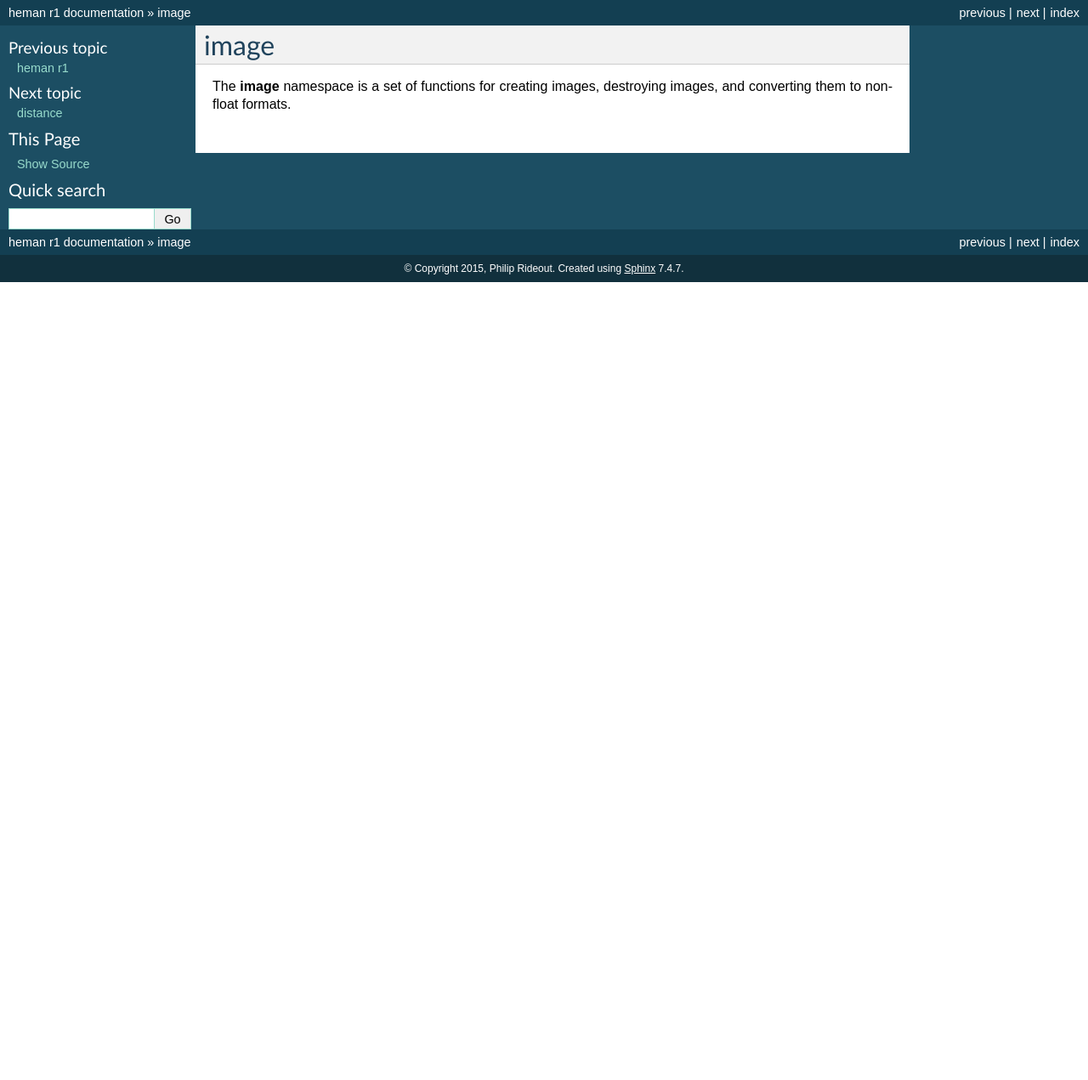
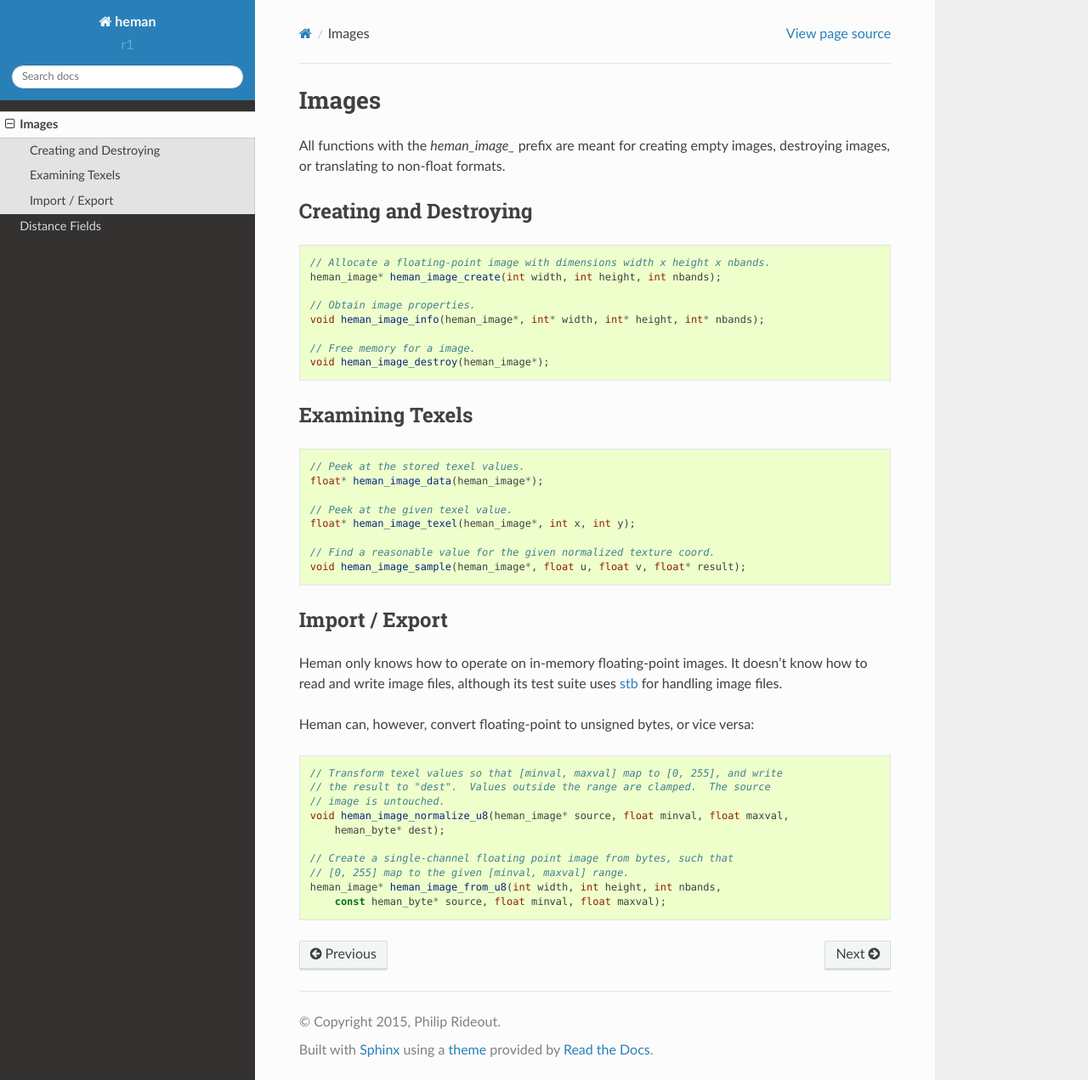
Before and after one commit to prideout/heman, a Sphinx documentation site: the page built from docs/image.rst, in a window 1280 px wide and 1271 px high. Shown: the whole window at 85% size. Built offline with Sphinx 7.4.7 and the Read the Docs theme 2.0.0, drawn with Linux system fonts in a browser that asks for light colours.

Commit message:
Flesh out documentation.

```diff
--- a/docs/conf.py
+++ b/docs/conf.py
@@ -15,6 +15,8 @@
 import sys
 import os
 import shlex
+
+on_rtd = os.environ.get('READTHEDOCS', None) == 'True'
 
 # If extensions (or modules to document with autodoc) are in another directory,
 # add these directories to sys.path here. If the directory is relative to the
@@ -109,6 +111,13 @@ todo_include_todos = False
 # The theme to use for HTML and HTML Help pages.  See the documentation for
 # a list of builtin themes.
 html_theme = 'default'
+if not on_rtd:
+    try:
+        import sphinx_rtd_theme
+        html_theme = 'sphinx_rtd_theme'
+        html_theme_path = [sphinx_rtd_theme.get_html_theme_path()]
+    except ImportError:
+        pass
 
 # Theme options are theme-specific and customize the look and feel of a theme
 # further.  For a list of options available for each theme, see the
--- a/docs/distance.rst
+++ b/docs/distance.rst
@@ -1,4 +1,4 @@
-distance
-########
+Distance Fields
+###############
 
-The **image** namespace is a set of functions for efficiently creating distance fields.
+All functions with the **heman_distance_** prefix are meant for creating distance fields, also known as Euclidean distance transforms.
--- a/docs/image.rst
+++ b/docs/image.rst
@@ -1,4 +1,52 @@
-image
-#####
+Images
+######
 
-The **image** namespace is a set of functions for creating images, destroying images, and converting them to non-float formats.
+All functions with the `heman_image_` prefix are meant for creating empty images, destroying images, or translating to non-float formats.
+
+Creating and Destroying
+=======================
+
+.. code-block:: c
+
+    // Allocate a floating-point image with dimensions width x height x nbands.
+    heman_image* heman_image_create(int width, int height, int nbands);
+
+    // Obtain image properties.
+    void heman_image_info(heman_image*, int* width, int* height, int* nbands);
+
+    // Free memory for a image.
+    void heman_image_destroy(heman_image*);
+
+Examining Texels
+================
+
+.. code-block:: c
+
+    // Peek at the stored texel values.
+    float* heman_image_data(heman_image*);
+
+    // Peek at the given texel value.
+    float* heman_image_texel(heman_image*, int x, int y);
+
+    // Find a reasonable value for the given normalized texture coord.
+    void heman_image_sample(heman_image*, float u, float v, float* result);
+
+Import / Export
+===============
+
+Heman only knows how to operate on in-memory floating-point images.  It doesn't know how to read and write image files, although its test suite uses `stb <https://github.com/nothings/stb>`_ for handling image files.
+
+Heman can, however, convert floating-point to unsigned bytes, or vice versa:
+
+.. code-block:: c
+
+    // Transform texel values so that [minval, maxval] map to [0, 255], and write
+    // the result to "dest".  Values outside the range are clamped.  The source
+    // image is untouched.
+    void heman_image_normalize_u8(heman_image* source, float minval, float maxval,
+        heman_byte* dest);
+
+    // Create a single-channel floating point image from bytes, such that
+    // [0, 255] map to the given [minval, maxval] range.
+    heman_image* heman_image_from_u8(int width, int height, int nbands,
+        const heman_byte* source, float minval, float maxval);
```
Also changed, not shown: README.md (+2 -0 lines), docs/index.rst (+10 -10 lines), 2 other files.
